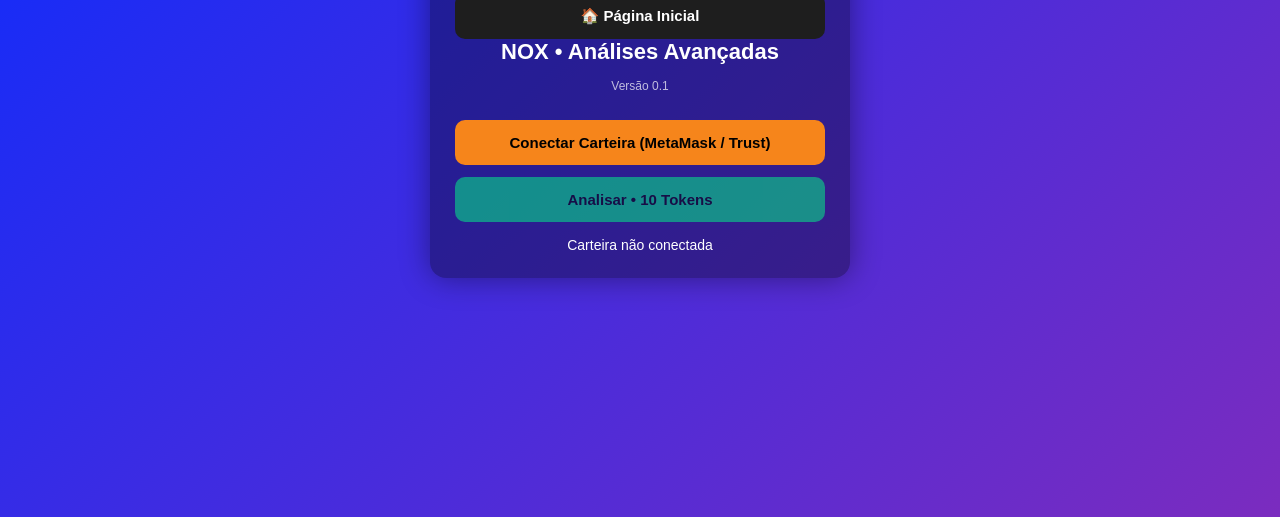
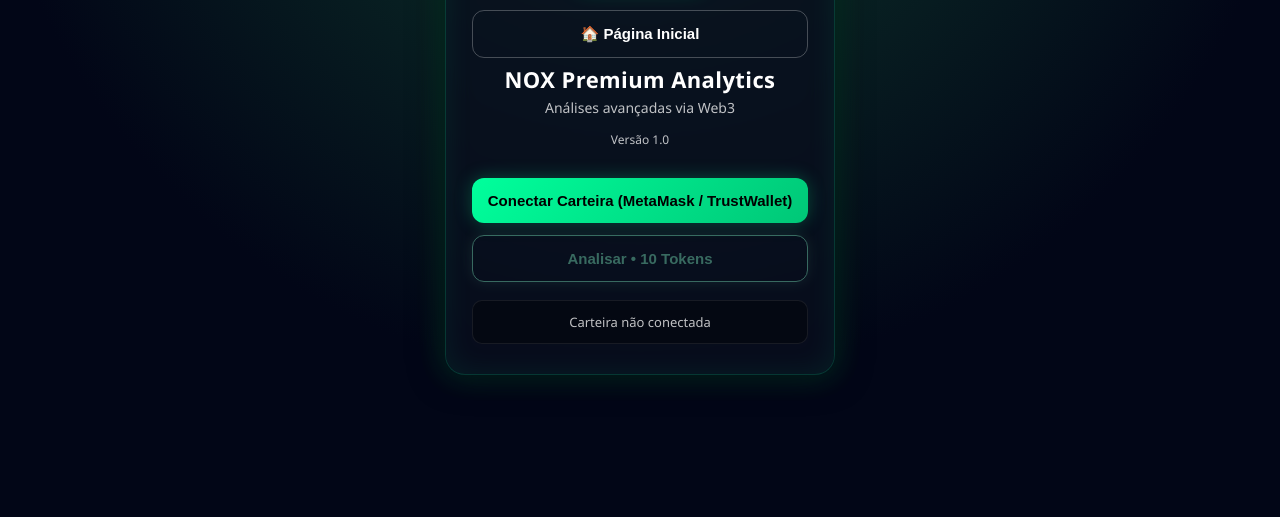
Before and after one commit to ugrnewtrapper/ugrnoxtokenv2, a plain HTML site: page pagina5.html in a window 1280 px wide. Shown: the part 283-800 px from the top of the page. Drawn offline with Linux system fonts and the light colour scheme.

Commit message:
Update pagina5.html

```diff
--- a/pagina5.html
+++ b/pagina5.html
@@ -2,17 +2,34 @@
 <html lang="pt-BR">
 <head>
   <meta charset="UTF-8">
-  <title>NOX • Análises Avançadas (Web3)</title>
+  <title>NOX Premium • Análises Avançadas Web3</title>
   <meta name="viewport" content="width=device-width, initial-scale=1.0">
 
-  <!-- Versão -->
-  <!-- v0.1 -->
+  <!-- ==================================
+       NOX PREMIUM ANALYTICS
+       Página: pagina5.html
+       Versão: 1.0 (FRONT FINAL)
+       ================================== -->
 
   <style>
+    :root {
+      --neon: #00ff9c;
+      --neon-soft: rgba(0,255,156,0.25);
+      --bg-main: #020617;
+      --bg-card: rgba(10, 15, 30, 0.78);
+      --text-soft: rgba(255,255,255,0.75);
+    }
+
+    * {
+      box-sizing: border-box;
+    }
+
     body {
       margin: 0;
-      font-family: Arial, Helvetica, sans-serif;
-      background: linear-gradient(135deg, #0a2cff, #7b2cbf);
+      font-family: 'Segoe UI', Arial, sans-serif;
+      background:
+        radial-gradient(circle at top, #0f3d2e, #020617 65%),
+        linear-gradient(135deg, #020617, #020617);
       color: #fff;
       min-height: 100vh;
       display: flex;
@@ -22,69 +39,124 @@
 
     .container {
       width: 100%;
-      max-width: 420px;
+      max-width: 430px;
       padding: 20px;
     }
 
     .card {
-      background: rgba(0,0,0,0.35);
-      border-radius: 16px;
-      padding: 25px;
-      box-shadow: 0 0 30px rgba(0,0,0,0.4);
+      background: var(--bg-card);
+      backdrop-filter: blur(14px);
+      border-radius: 20px;
+      padding: 28px 26px 30px;
       text-align: center;
+      position: relative;
+      border: 1px solid rgba(0,255,156,0.18);
+      box-shadow:
+        0 0 35px rgba(0,0,0,0.8),
+        0 0 28px var(--neon-soft);
+    }
+
+    .card::after {
+      content: "";
+      position: absolute;
+      inset: 0;
+      border-radius: 20px;
+      box-shadow: inset 0 0 30px rgba(0,255,156,0.08);
+      pointer-events: none;
+    }
+
+    .logo {
+      width: 120px;
+      margin: 6px auto 14px;
+      display: block;
+      filter: drop-shadow(0 0 12px rgba(0,255,156,0.45));
     }
 
     h1 {
-      margin-top: 0;
+      margin: 6px 0 4px;
       font-size: 22px;
+      letter-spacing: 0.4px;
+    }
+
+    .subtitle {
+      font-size: 14px;
+      color: var(--text-soft);
+      margin-bottom: 14px;
     }
 
     .version {
       font-size: 12px;
-      opacity: 0.7;
-      margin-bottom: 15px;
+      color: var(--text-soft);
+      margin-bottom: 18px;
     }
 
     button {
       width: 100%;
       padding: 14px;
       margin-top: 12px;
+      border-radius: 12px;
+      font-size: 15px;
+      font-weight: 600;
+      cursor: pointer;
+      transition: 0.25s ease;
       border: none;
-      border-radius: 10px;
-      font-size: 15px;
-      font-weight: bold;
-      cursor: pointer;
-      transition: 0.2s;
     }
 
     .btn-home {
-      background: #1e1e1e;
+      background: transparent;
       color: #fff;
+      border: 1px solid rgba(255,255,255,0.25);
+    }
+
+    .btn-home:hover {
+      background: rgba(255,255,255,0.08);
     }
 
     .btn-wallet {
-      background: #f6851b;
+      background: linear-gradient(135deg, #00ff9c, #00c777);
       color: #000;
+      box-shadow: 0 0 18px var(--neon-soft);
+    }
+
+    .btn-wallet:hover {
+      transform: translateY(-1px);
+      box-shadow: 0 0 30px rgba(0,255,156,0.6);
     }
 
     .btn-analyze {
-      background: #00ff88;
-      color: #000;
+      background: transparent;
+      color: var(--neon);
+      border: 1px solid var(--neon);
+      box-shadow: 0 0 14px var(--neon-soft);
     }
 
-    button:hover {
-      opacity: 0.85;
+    .btn-analyze:hover {
+      background: rgba(0,255,156,0.12);
+      box-shadow: 0 0 32px rgba(0,255,156,0.6);
+    }
+
+    .locked {
+      opacity: 0.45;
+      pointer-events: none;
+      filter: grayscale(0.6);
     }
 
     .status {
-      margin-top: 15px;
-      font-size: 14px;
+      margin-top: 18px;
+      padding: 12px;
+      font-size: 13px;
+      line-height: 1.45;
+      border-radius: 10px;
+      background: rgba(0,0,0,0.35);
+      color: var(--text-soft);
       word-break: break-all;
+      border: 1px solid rgba(255,255,255,0.08);
     }
 
-    .locked {
-      opacity: 0.5;
-      pointer-events: none;
+    .status.connected {
+      border-color: var(--neon);
+      color: #fff;
+      box-shadow: 0 0 14px var(--neon-soft);
     }
   </style>
 </head>
@@ -94,21 +166,30 @@
   <div class="container">
     <div class="card">
 
+      <!-- Logo -->
+      <img src="images/logo.png" alt="NOX Logo" class="logo">
+
+      <!-- Navegação -->
       <button class="btn-home" onclick="location.href='index.html'">
         🏠 Página Inicial
       </button>
 
-      <h1>NOX • Análises Avançadas</h1>
-      <div class="version">Versão 0.1</div>
+      <!-- Título -->
+      <h1>NOX Premium Analytics</h1>
+      <div class="subtitle">Análises avançadas via Web3</div>
+      <div class="version">Versão 1.0</div>
 
+      <!-- Wallet -->
       <button class="btn-wallet" onclick="connectWallet()">
-        Conectar Carteira (MetaMask / Trust)
+        Conectar Carteira (MetaMask / TrustWallet)
       </button>
 
+      <!-- Ação -->
       <button id="analyzeBtn" class="btn-analyze locked" onclick="analyze()">
         Analisar • 10 Tokens
       </button>
 
+      <!-- Status -->
       <div id="status" class="status">
         Carteira não conectada
       </div>
@@ -117,7 +198,22 @@
   </div>
 
   <script>
+    /* ===============================
+       CONFIGURAÇÃO GLOBAL (PRODUÇÃO)
+       =============================== */
+
+    const CONFIG = {
+      network: 'BSC',
+      tokenAddress: '0xa131ebbfB81118F1A7228A54Cc435e1E86744EB8',
+      costPerAnalysis: 10,
+      maxAnalysisPerWallet: 1
+    };
+
     let userWallet = null;
+
+    /* ===============================
+       CONEXÃO DE CARTEIRA
+       =============================== */
 
     async function connectWallet() {
       if (typeof window.ethereum === 'undefined') {
@@ -132,27 +228,48 @@
 
         userWallet = accounts[0];
 
-        document.getElementById('status').innerText =
+        const status = document.getElementById('status');
+        status.classList.add('connected');
+        status.innerText =
           'Carteira conectada:\n' + userWallet;
 
-        document.getElementById('analyzeBtn').classList.remove('locked');
+        document
+          .getElementById('analyzeBtn')
+          .classList.remove('locked');
 
-      } catch (err) {
-        console.error(err);
+      } catch (error) {
+        console.error(error);
         alert('Erro ao conectar carteira.');
       }
     }
 
+    /* ===============================
+       AÇÃO PRINCIPAL (FUTURO)
+       =============================== */
+
     function analyze() {
       alert(
-        'Fluxo futuro:\n' +
-        '- Verificar saldo\n' +
-        '- Solicitar approve\n' +
-        '- Descontar 10 tokens\n' +
-        '- Liberar 1 análise\n\n' +
-        'Back-end ainda não integrado.'
+        'Fluxo de produção:\n\n' +
+        '✔ Verificar rede (BSC)\n' +
+        '✔ Verificar saldo do token\n' +
+        '✔ Solicitar approve\n' +
+        '✔ Transferir 10 tokens\n' +
+        '✔ Registrar pagamento\n' +
+        '✔ Liberar 1 análise\n\n' +
+        'Aguardando integração da pasta /money.'
       );
     }
+
+    /* ===============================
+       EXTENSÕES FUTURAS
+       ===============================
+       - Importar JS da pasta /money
+       - ABI do token
+       - Contrato de pagamento
+       - Backend premium
+       - Validação on-chain
+       - Bloqueio definitivo por carteira
+       =============================== */
   </script>
 
 </body>
```
